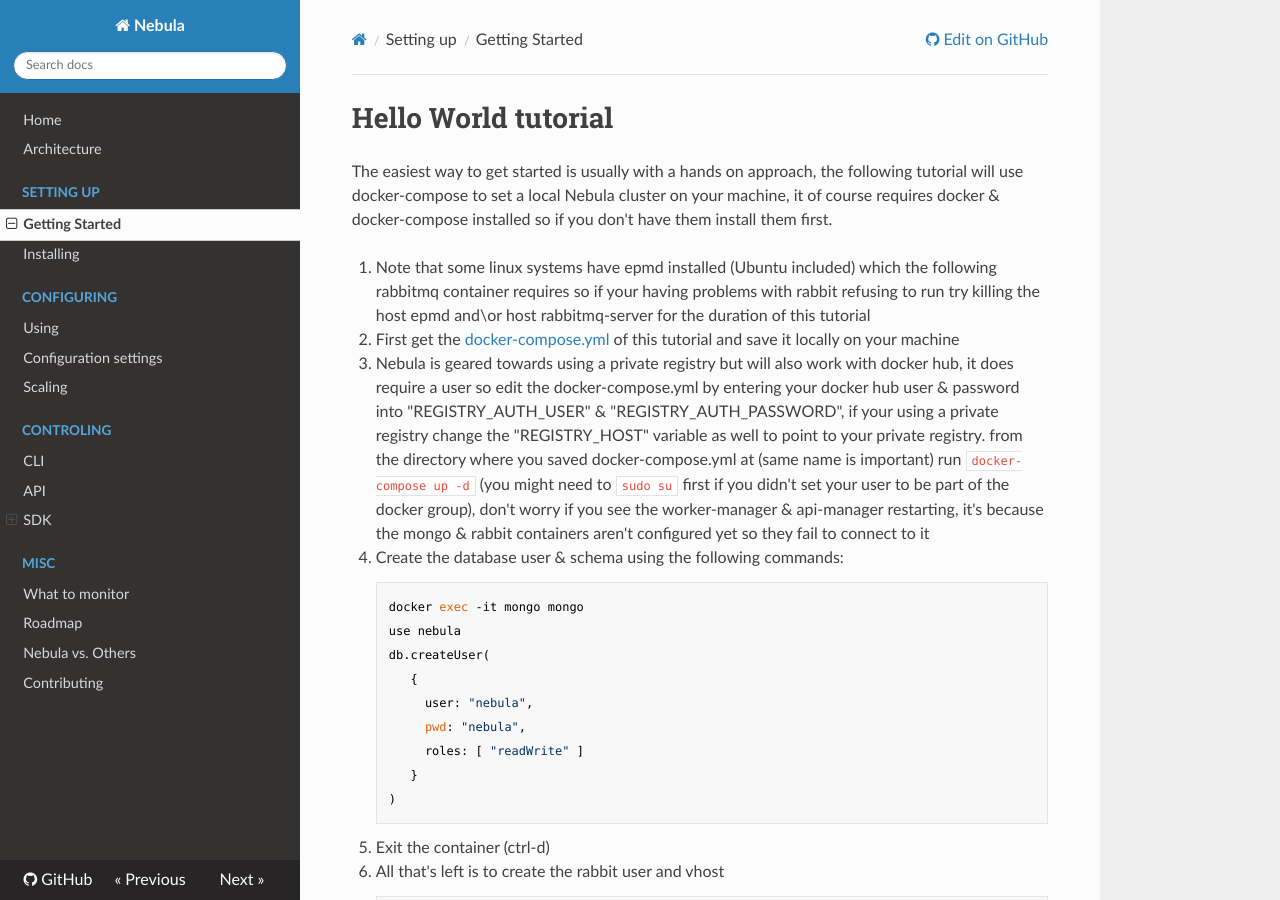
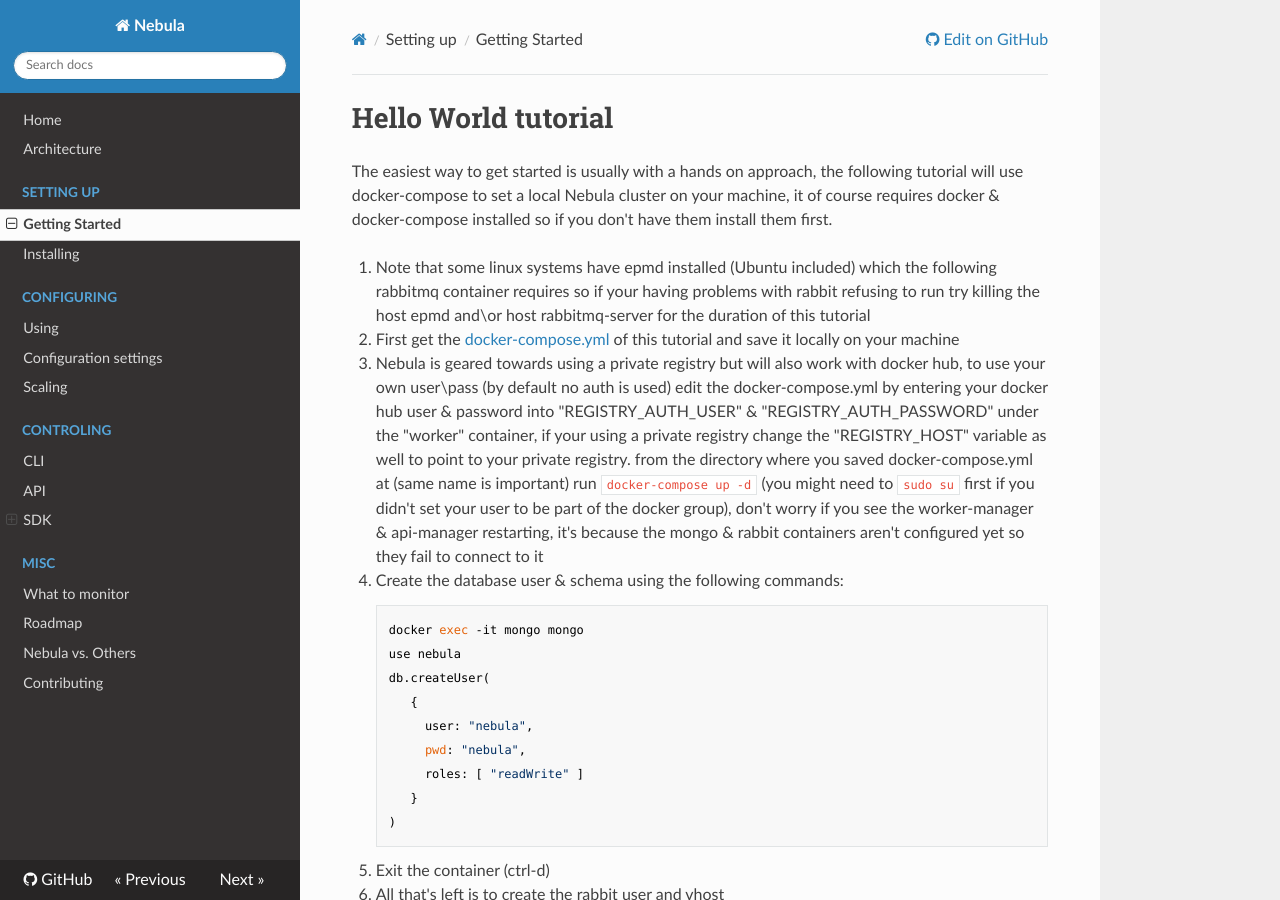
Before and after one commit to nebula-orchestrator/docs, an MkDocs documentation site: the page built from docs/getting-started.md, in a window 1280 px wide and 900 px high. Built offline with MkDocs 1.6.1, drawn with Linux system fonts in a browser that asks for light colours; nearby versions of some CDN libraries; old or Windows-style settings are respelled for this version of MkDocs.

Commit message:
registry auth is now optional

```diff
--- a/docs/getting-started.md
+++ b/docs/getting-started.md
@@ -4,7 +4,7 @@
 
 1. Note that some linux systems have epmd installed (Ubuntu included) which the following rabbitmq container requires so if your having problems with rabbit refusing to run try killing the host epmd and\or host rabbitmq-server for the duration of this tutorial
 2. First get the [docker-compose.yml](https://github.com/nebula-orchestrator/docs/blob/master/examples/hello-world/docker-compose.yml) of this tutorial and save it locally on your machine
-3. Nebula is geared towards using a private registry but will also work with docker hub, it does require a user so edit the docker-compose.yml by entering your docker hub user & password into "REGISTRY_AUTH_USER" & "REGISTRY_AUTH_PASSWORD", if your using a private registry change the "REGISTRY_HOST" variable as well to point to your private registry.
+3. Nebula is geared towards using a private registry but will also work with docker hub, to use your own user\pass (by default no auth is used) edit the docker-compose.yml by entering your docker hub user & password into "REGISTRY_AUTH_USER" & "REGISTRY_AUTH_PASSWORD" under the "worker" container, if your using a private registry change the "REGISTRY_HOST" variable as well to point to your private registry.
 from the directory where you saved docker-compose.yml at (same name is important) run `docker-compose up -d` (you might need to `sudo su` first if you didn't set your user to be part of the docker group), don't worry if you see the worker-manager & api-manager restarting, it's because the mongo & rabbit containers aren't configured yet so they fail to connect to it
 4. Create the database user & schema using the following commands:
 
```
Also changed, not shown: docs/config.md (+2 -2 lines), 1 other file.
